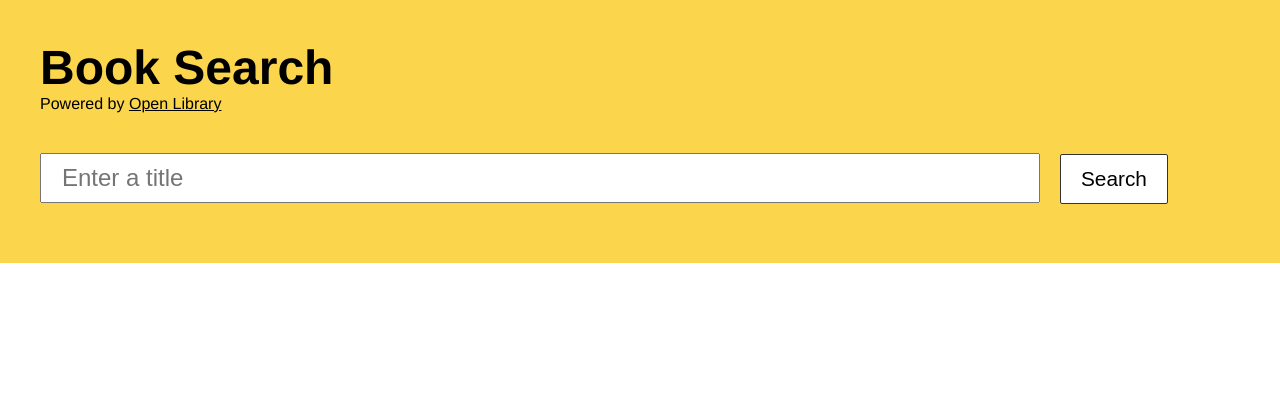
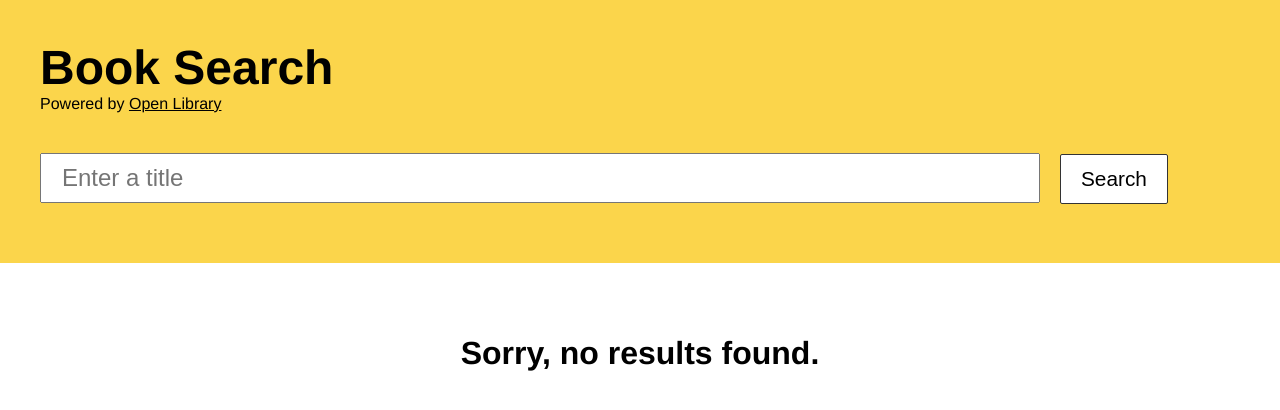
Before and after one commit to fivetwelve/book-search, a React app: page / in a window 1280 px wide. Built offline with nearby package versions, Linux system fonts and the light colour scheme.

Commit message:
Added sort direction functionality; added zero result condition; updated MD file.

```diff
--- a/src/components/app.js
+++ b/src/components/app.js
@@ -9,6 +9,8 @@ const App = () => {
   const [busy, setBusy] = useState(false);
   const [results, setResults] = useState(null);
   const [displayResults, setDisplayResults] = useState(null);
+  const [sortType, setSortType] = useState(null);
+  const [sortDirection, setSortDirection] = useState(null);
   const inputBook = useRef(null);
   const alphaButton = useRef(null);
   const dateButton = useRef(null);
@@ -16,6 +18,8 @@ const App = () => {
   function handleClick() {
     if (inputBook.current.value !== '') {
       setDisplayResults(null);
+      setSortType(null);
+      setSortDirection(null);
       setBusy(true);
       search(book);
     }
@@ -45,16 +49,46 @@ const App = () => {
   function sortAlpha(evt) {
     dateButton.current.classList.remove('selected');
     evt.target.classList.add('selected');
-    const arr = [].concat(results).sort((a, b) => (a.title > b.title ? 1 : -1));
+    let arr;
+    if (sortType !== 'ALPHA') {
+      setSortType('ALPHA');
+      setSortDirection('ASC');
+      arr = [].concat(results).sort((a, b) => (a.title > b.title ? 1 : -1));
+    } else {
+      if (sortDirection === 'ASC') {
+        arr = [].concat(results).sort((a, b) => (a.title < b.title ? 1 : -1));
+        setSortDirection('DESC');
+      } else {
+        arr = [].concat(results).sort((a, b) => (a.title > b.title ? 1 : -1));
+        setSortDirection('ASC');
+      }
+    }
     setDisplayResults(arr);
   }
 
   function sortDate(evt) {
     alphaButton.current.classList.remove('selected');
     evt.target.classList.add('selected');
-    const arr = []
-      .concat(results)
-      .sort((a, b) => (a.publish_year < b.publish_year ? 1 : -1));
+    let arr;
+    if (sortType !== 'NUM') {
+      setSortType('NUM');
+      setSortDirection('ASC');
+      arr = []
+        .concat(results)
+        .sort((a, b) => (a.publish_year > b.publish_year ? 1 : -1));
+    } else {
+      if (sortDirection === 'ASC') {
+        arr = []
+          .concat(results)
+          .sort((a, b) => (a.publish_year < b.publish_year ? 1 : -1));
+        setSortDirection('DESC');
+      } else {
+        arr = []
+          .concat(results)
+          .sort((a, b) => (a.publish_year > b.publish_year ? 1 : -1));
+        setSortDirection('ASC');
+      }
+    }
     setDisplayResults(arr);
   }
 
@@ -104,6 +138,9 @@ const App = () => {
             <img src={spinner} alt="Please wait for results." />
           </div>
         )}
+        {!busy && (!displayResults || displayResults?.length === 0) && (
+          <h3 className="no-results">Sorry, no results found.</h3>
+        )}
         {displayResults?.length > 0 && (
           <>
             {/* <div>Number of results: {displayResults.numFound}</div> */}
@@ -128,6 +165,12 @@ const App = () => {
                   Sort by Date
                 </button>
               </label>
+              <p>
+                {(sortDirection === 'ASC' && <span>&#11014; Ascending</span>) ||
+                  (sortDirection === 'DESC' && (
+                    <span>&#11015; Descending</span>
+                  ))}
+              </p>
             </div>
             {displayResults.map((doc, idx) => {
               const isbn = (Array.isArray(doc.isbn) && doc.isbn[0]) || doc.isbn;
--- a/src/styles/app.scss
+++ b/src/styles/app.scss
@@ -30,6 +30,9 @@ $breakpoint-desktop: 1024px;
 
 .search-results-container {
   padding: 40px;
+  h3.no-results {
+    text-align: center;
+  }
 }
 
 .search-status {
```
Also changed, not shown: Answers to technical questions.md (+1 -1 lines).
